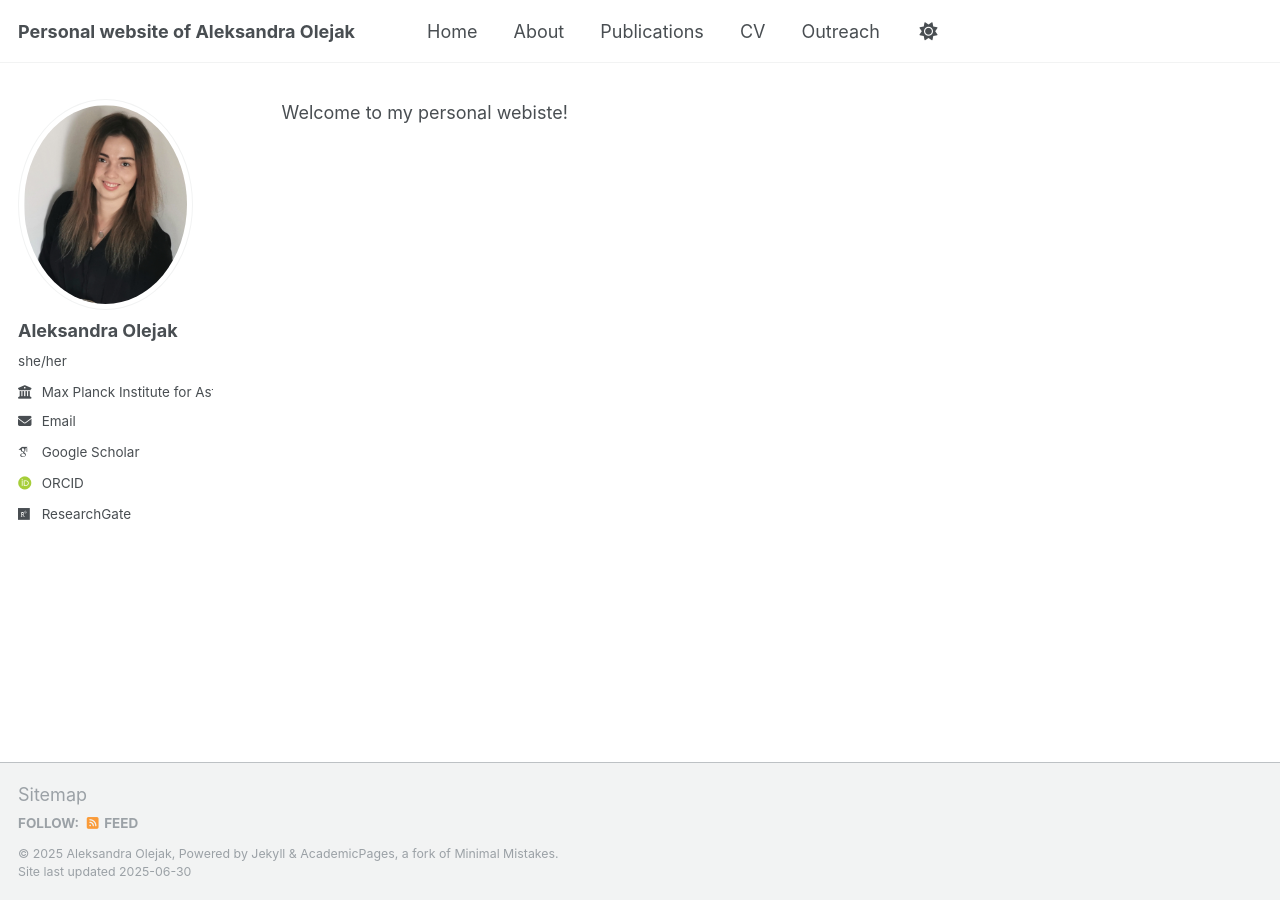
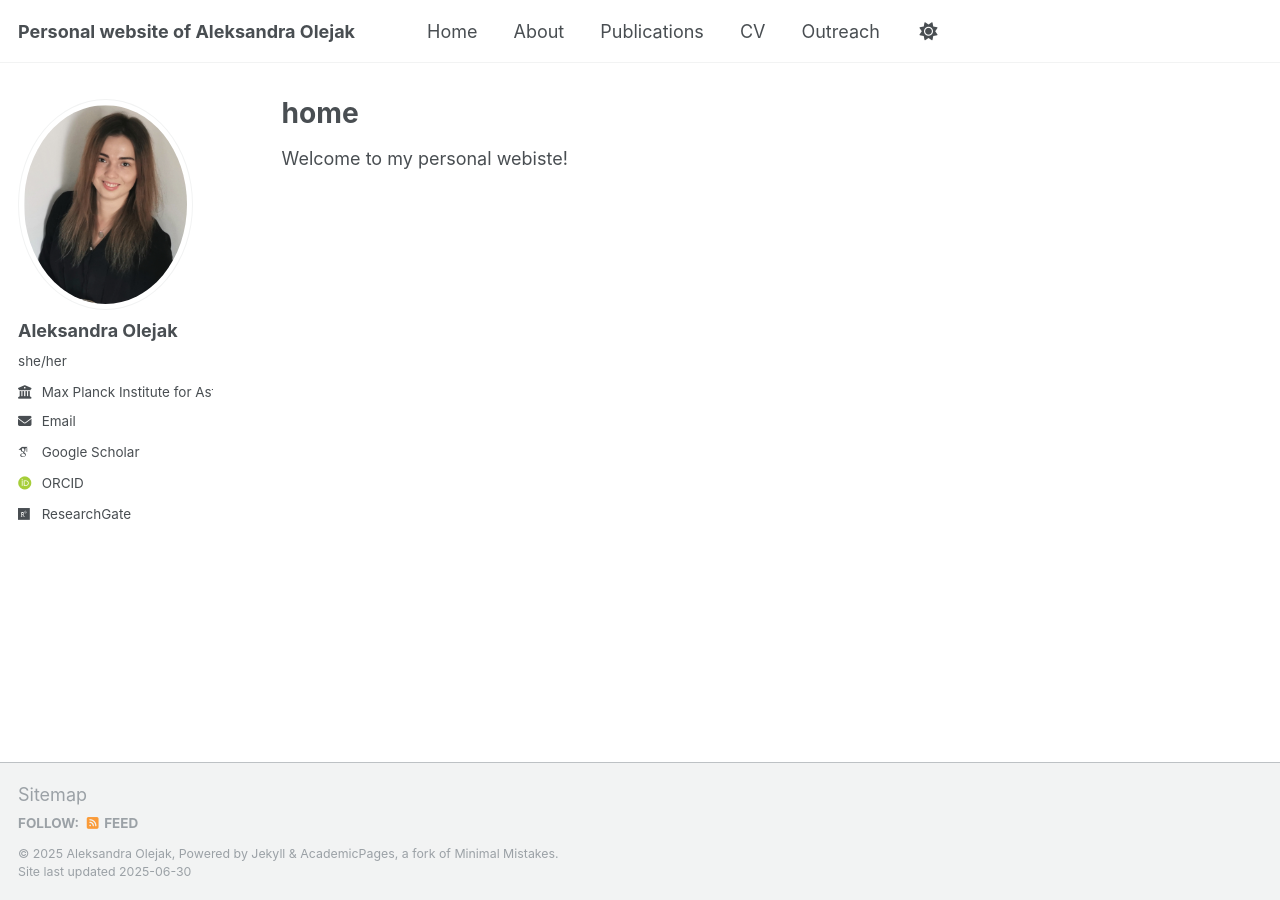
Before and after one commit to aleole/aleole.github.io, a Jekyll site: the page built from _pages/home.md, in a window 1280 px wide. Built offline with Jekyll 4.4.1, drawn with Linux system fonts in a browser that asks for light colours; some web fonts are replaced; our own code applies the rules of GitHub Pages for plain Markdown files; a script that is not in the unit is left out.

Commit message:
Update home.md

```diff
--- a/_pages/home.md
+++ b/_pages/home.md
@@ -1 +1,11 @@
+---
+layout: archive
+title: "home"
+permalink: /home/
+author_profile: true
+---
+
+{% include base_path %}
+
+
 Welcome to my personal webiste!
```
